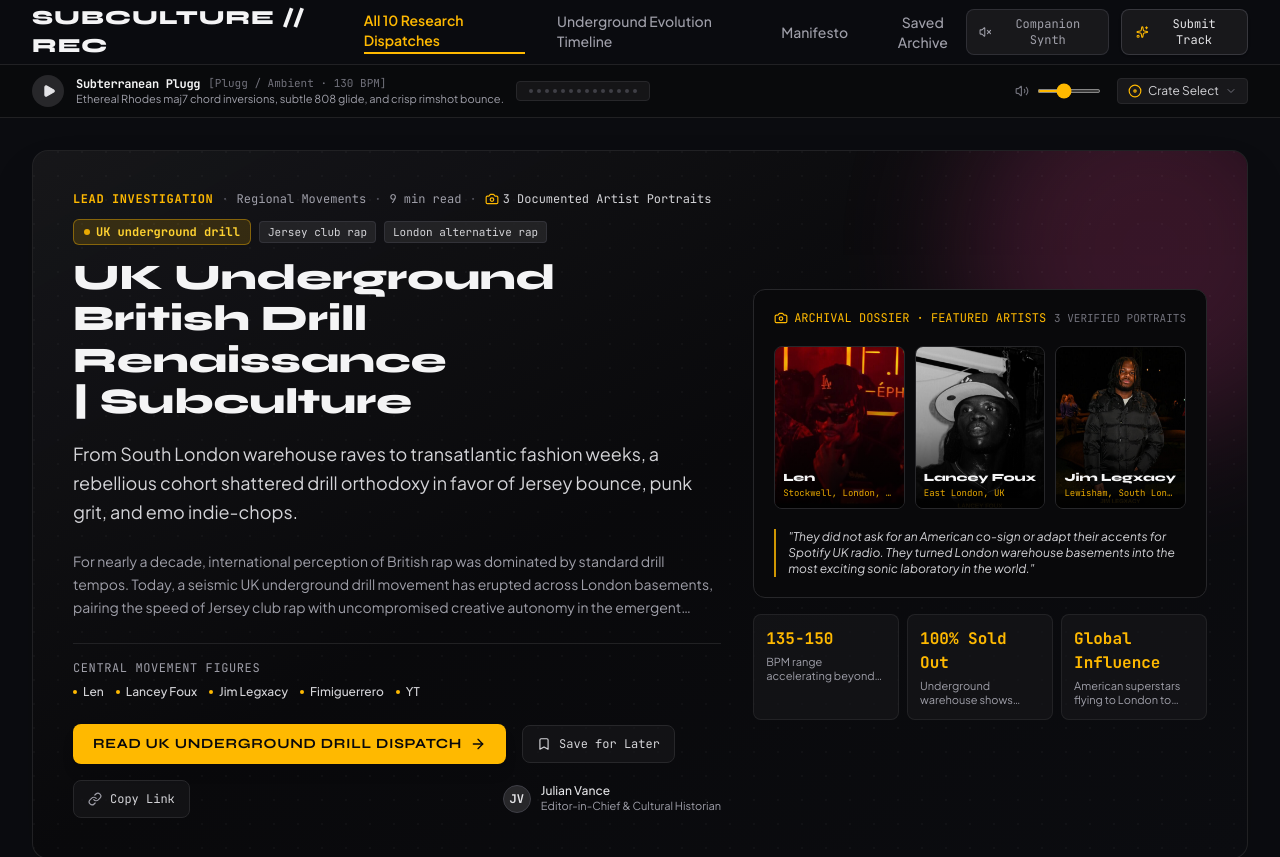
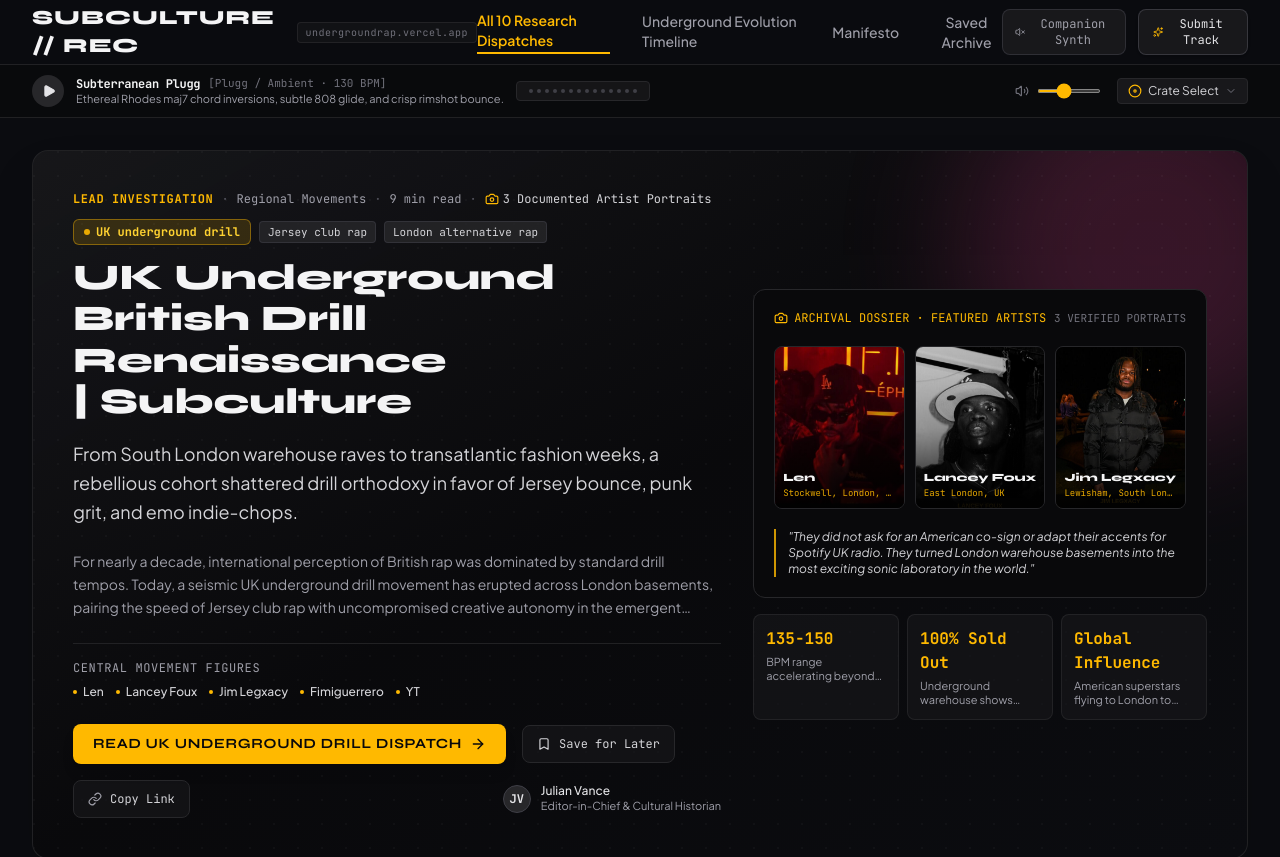
Before and after one commit to Hulkbuster6427/rap, a React (Vite) app: page / in a window 1280 px wide. Shown: the top 857 px of the page. Built offline with nearby package versions, Linux system fonts and the light colour scheme.

Commit message:
feat: improve SEO and canonical URL handling
Standardize site metadata, implement dynamic canonical tags for articles, and centralize site configuration to improve search engine indexing and link sharing reliability.

```diff
--- a/index.html
+++ b/index.html
@@ -6,11 +6,23 @@
     <meta name="google-site-verification" content="n8C8Znq6RLeALmotMCJK4aWfAbvPd7pVIGCXKgaOXBE" />
     <title>Subculture // The Underground Dispatch</title>
     <meta name="description" content="Explore the evolution of modern underground rap through investigative monographs, sonic blueprints, and audio companions. Read all 10 curated dispatches now." />
+    <link rel="canonical" href="https://undergroundrap.vercel.app/" />
     <meta property="og:title" content="Subculture // The Underground Dispatch" />
     <meta property="og:description" content="Explore the evolution of modern underground rap through investigative monographs, sonic blueprints, and audio companions. Read all 10 curated dispatches now." />
     <meta property="og:type" content="website" />
+    <meta property="og:url" content="https://undergroundrap.vercel.app/" />
     <meta name="twitter:card" content="summary_large_image" />
+    <meta name="twitter:url" content="https://undergroundrap.vercel.app/" />
     <meta name="twitter:description" content="Explore the evolution of modern underground rap through investigative monographs, sonic blueprints, and audio companions. Read all 10 curated dispatches now." />
+    <script type="application/ld+json">
+    {
+      "@context": "https://schema.org",
+      "@type": "WebSite",
+      "name": "Subculture // The Underground Dispatch",
+      "url": "https://undergroundrap.vercel.app/",
+      "description": "Explore the evolution of modern underground rap through investigative monographs, sonic blueprints, and audio companions. Read all 10 curated dispatches now."
+    }
+    </script>
     <link rel="preconnect" href="https://fonts.googleapis.com">
     <link rel="preconnect" href="https://fonts.gstatic.com" crossorigin>
     <link href="https://fonts.googleapis.com/css2?family=JetBrains+Mono:wght@400;500;700&family=Plus+Jakarta+Sans:ital,wght@0,300;0,400;0,500;0,600;0,700;1,400;1,600&family=Syne:wght@600;700;800&family=Source+Serif+4:ital,opsz,wght@0,8..60,400;0,8..60,600;1,8..60,400&display=swap" rel="stylesheet">
--- a/src/components/ArticleDetail.tsx
+++ b/src/components/ArticleDetail.tsx
@@ -198,9 +198,10 @@ export const ArticleDetail: React.FC<ArticleDetailProps> = ({
     }
   };
 
-  const articleUrl = typeof window !== 'undefined'
-    ? `${window.location.origin}/${article.slug || article.id}`
-    : `/${article.slug || article.id}`;
+  const siteBaseUrl = typeof window !== 'undefined' && window.location.hostname === 'localhost'
+    ? window.location.origin
+    : 'https://undergroundrap.vercel.app';
+  const articleUrl = `${siteBaseUrl}/${article.slug || article.id}`;
 
   const handleCopyLink = async () => {
     try {
--- a/src/components/Footer.tsx
+++ b/src/components/Footer.tsx
@@ -139,9 +139,11 @@ export const Footer: React.FC<FooterProps> = ({
         {/* Bottom copyright row */}
         <div className="mt-12 pt-6 border-t border-zinc-900 flex flex-col sm:flex-row items-center justify-between text-[11px] font-mono text-zinc-500 gap-4">
           <div>
-            © {new Date().getFullYear()} SUBCULTURE SOUND ARCHIVE. All commentary and curatorial essays independently produced.
+            © {new Date().getFullYear()} SUBCULTURE SOUND ARCHIVE · <span className="text-zinc-400">undergroundrap.vercel.app</span>
           </div>
           <div className="flex items-center gap-4">
+            <span className="text-amber-400/80">undergroundrap.vercel.app</span>
+            <span className="hidden sm:inline text-zinc-700">|</span>
             <span>UNCOMPROMISED ARTISTIC SOVEREIGNTY</span>
           </div>
         </div>
--- a/src/components/HeroFeatured.tsx
+++ b/src/components/HeroFeatured.tsx
@@ -21,7 +21,8 @@ export const HeroFeatured: React.FC<HeroFeaturedProps> = ({
   const handleCopyLink = async (e: React.MouseEvent) => {
     e.stopPropagation();
     try {
-      const url = `${window.location.origin}/article/${article.slug || article.id}`;
+      const baseUrl = window.location.hostname === 'localhost' ? window.location.origin : 'https://undergroundrap.vercel.app';
+      const url = `${baseUrl}/${article.slug || article.id}`;
       await navigator.clipboard.writeText(url);
       setCopied(true);
       setTimeout(() => setCopied(false), 2000);
--- a/src/components/Navbar.tsx
+++ b/src/components/Navbar.tsx
@@ -91,6 +91,9 @@ export const Navbar: React.FC<NavbarProps> = ({
               SUBCULTURE // REC
             </span>
           </Link>
+          <span className="hidden sm:inline-block text-[10px] font-mono text-zinc-500 border border-zinc-800/80 px-2 py-0.5 rounded bg-zinc-900/60 tracking-wider">
+            undergroundrap.vercel.app
+          </span>
 
           {selectedArticleTitle && (
             <div className="hidden lg:flex items-center gap-2 text-xs font-mono text-zinc-500 pl-3 border-l border-zinc-800">
--- /dev/null
+++ b/src/config/site.ts
@@ -0,0 +1,6 @@
+export const SITE_CONFIG = {
+  name: 'Subculture // The Underground Dispatch',
+  domain: 'undergroundrap.vercel.app',
+  url: 'https://undergroundrap.vercel.app',
+  description: 'Explore the evolution of modern underground rap through investigative monographs, sonic blueprints, and audio companions. Read all 10 curated dispatches now.',
+};
--- a/src/pages/ArticlePage.tsx
+++ b/src/pages/ArticlePage.tsx
@@ -53,10 +53,21 @@ export const ArticlePage: React.FC = () => {
     const siteDesc = "Explore the evolution of modern underground rap through investigative monographs, sonic blueprints, and audio companions. Read all 10 curated dispatches now.";
     const metaDesc = document.querySelector('meta[name="description"]');
 
+    const siteUrl = "https://undergroundrap.vercel.app";
+    const canonicalLink = document.querySelector('link[rel="canonical"]');
+    const ogUrlMeta = document.querySelector('meta[property="og:url"]');
+
     if (article) {
       document.title = article.title;
       if (metaDesc) {
         metaDesc.setAttribute('content', `${article.title}. ${article.subtitle || article.excerpt}`);
+      }
+      const pageUrl = `${siteUrl}/${article.slug || article.id}`;
+      if (canonicalLink) {
+        canonicalLink.setAttribute('href', pageUrl);
+      }
+      if (ogUrlMeta) {
+        ogUrlMeta.setAttribute('content', pageUrl);
       }
 
       // Inject Schema.org FAQPage structured data for AEO (Answer Engine Optimization)
@@ -89,6 +100,12 @@ export const ArticlePage: React.FC = () => {
       document.title = 'Subculture // The Underground Dispatch';
       if (metaDesc) {
         metaDesc.setAttribute('content', siteDesc);
+      }
+      if (canonicalLink) {
+        canonicalLink.setAttribute('href', `${siteUrl}/`);
+      }
+      if (ogUrlMeta) {
+        ogUrlMeta.setAttribute('content', `${siteUrl}/`);
       }
       const existingScript = document.getElementById('article-faq-jsonld');
       if (existingScript) existingScript.remove();
```
